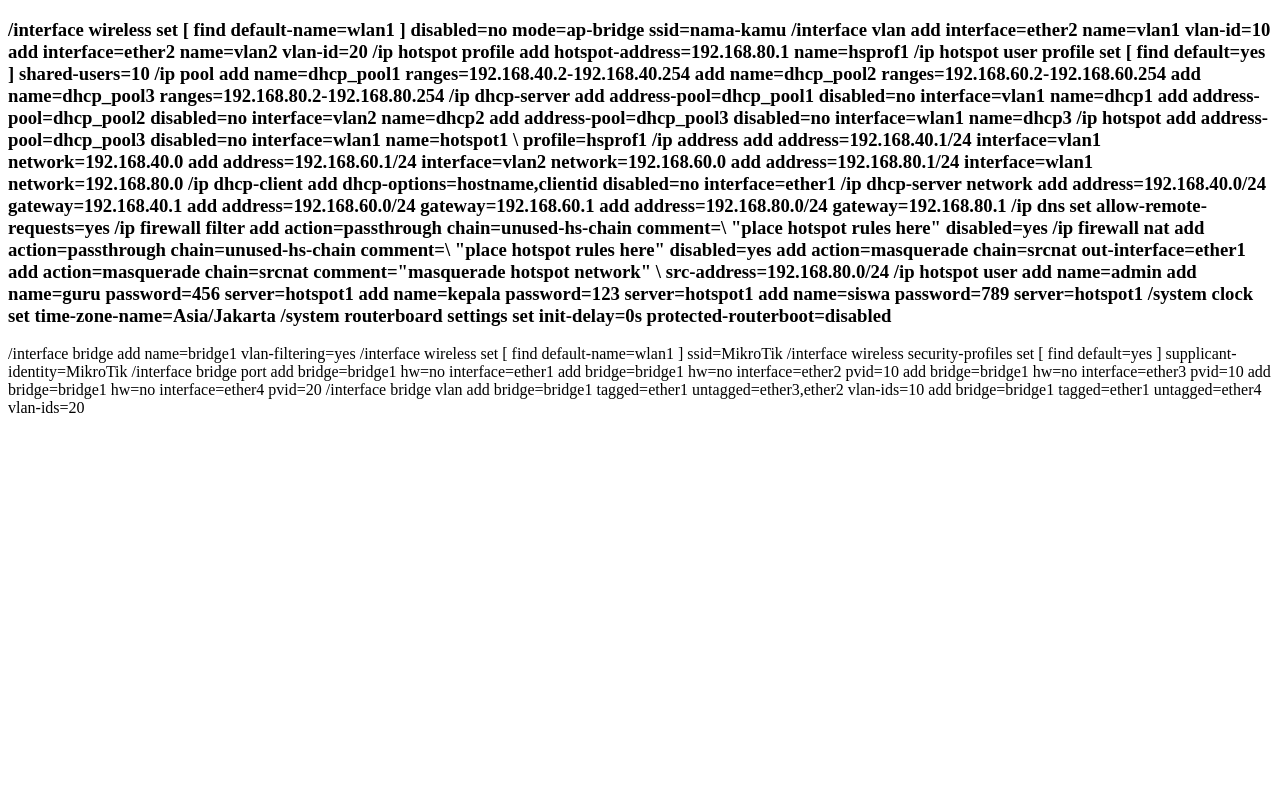
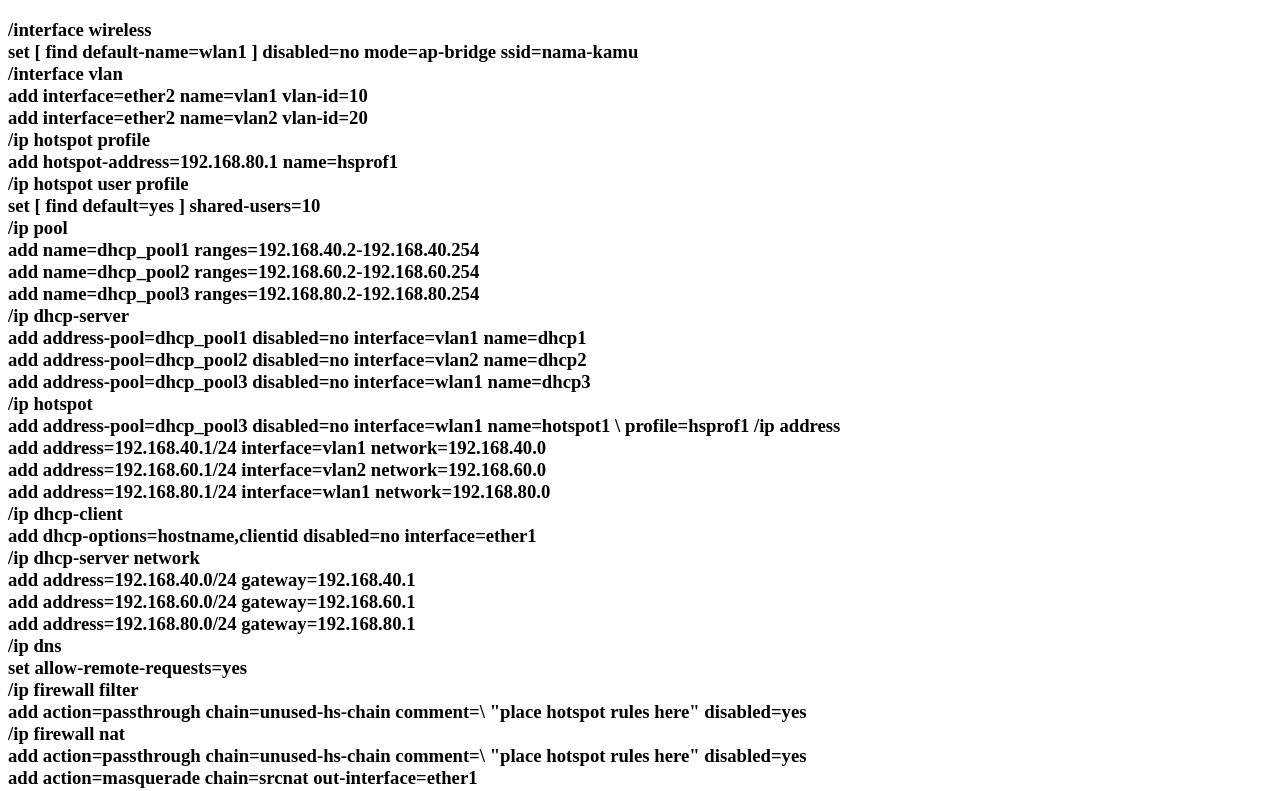
Before and after one commit to riririd3/m, a plain HTML site: page index.html in a window 1280 px wide. Shown: the top 791 px of the page. Drawn offline with Linux system fonts and the light colour scheme.

Commit message:
Update index.html

```diff
--- a/index.html
+++ b/index.html
@@ -2,71 +2,71 @@
 <html>
 <body>
 
-<h3>/interface wireless
-set [ find default-name=wlan1 ] disabled=no mode=ap-bridge ssid=nama-kamu
-/interface vlan
-add interface=ether2 name=vlan1 vlan-id=10
-add interface=ether2 name=vlan2 vlan-id=20
-/ip hotspot profile
-add hotspot-address=192.168.80.1 name=hsprof1
-/ip hotspot user profile
-set [ find default=yes ] shared-users=10
-/ip pool
-add name=dhcp_pool1 ranges=192.168.40.2-192.168.40.254
-add name=dhcp_pool2 ranges=192.168.60.2-192.168.60.254
-add name=dhcp_pool3 ranges=192.168.80.2-192.168.80.254
-/ip dhcp-server
-add address-pool=dhcp_pool1 disabled=no interface=vlan1 name=dhcp1
-add address-pool=dhcp_pool2 disabled=no interface=vlan2 name=dhcp2
-add address-pool=dhcp_pool3 disabled=no interface=wlan1 name=dhcp3
-/ip hotspot
+<h3>/interface wireless<br>
+set [ find default-name=wlan1 ] disabled=no mode=ap-bridge ssid=nama-kamu<br>
+/interface vlan<br>
+add interface=ether2 name=vlan1 vlan-id=10<br>
+add interface=ether2 name=vlan2 vlan-id=20<br>
+/ip hotspot profile<br>
+add hotspot-address=192.168.80.1 name=hsprof1<br>
+/ip hotspot user profile<br>
+set [ find default=yes ] shared-users=10<br>
+/ip pool<br>
+add name=dhcp_pool1 ranges=192.168.40.2-192.168.40.254<br>
+add name=dhcp_pool2 ranges=192.168.60.2-192.168.60.254<br>
+add name=dhcp_pool3 ranges=192.168.80.2-192.168.80.254<br>
+/ip dhcp-server<br>
+add address-pool=dhcp_pool1 disabled=no interface=vlan1 name=dhcp1<br>
+add address-pool=dhcp_pool2 disabled=no interface=vlan2 name=dhcp2<br>
+add address-pool=dhcp_pool3 disabled=no interface=wlan1 name=dhcp3<br>
+/ip hotspot<br>
 add address-pool=dhcp_pool3 disabled=no interface=wlan1 name=hotspot1 \
     profile=hsprof1
-/ip address
-add address=192.168.40.1/24 interface=vlan1 network=192.168.40.0
-add address=192.168.60.1/24 interface=vlan2 network=192.168.60.0
-add address=192.168.80.1/24 interface=wlan1 network=192.168.80.0
-/ip dhcp-client
-add dhcp-options=hostname,clientid disabled=no interface=ether1
-/ip dhcp-server network
-add address=192.168.40.0/24 gateway=192.168.40.1
-add address=192.168.60.0/24 gateway=192.168.60.1
-add address=192.168.80.0/24 gateway=192.168.80.1
-/ip dns
-set allow-remote-requests=yes
-/ip firewall filter
+/ip address<br>
+add address=192.168.40.1/24 interface=vlan1 network=192.168.40.0<br>
+add address=192.168.60.1/24 interface=vlan2 network=192.168.60.0<br>
+add address=192.168.80.1/24 interface=wlan1 network=192.168.80.0<br>
+/ip dhcp-client<br>
+add dhcp-options=hostname,clientid disabled=no interface=ether1<br>
+/ip dhcp-server network<br>
+add address=192.168.40.0/24 gateway=192.168.40.1<br>
+add address=192.168.60.0/24 gateway=192.168.60.1<br>
+add address=192.168.80.0/24 gateway=192.168.80.1<br>
+/ip dns<br>
+set allow-remote-requests=yes<br>
+/ip firewall filter<br>
 add action=passthrough chain=unused-hs-chain comment=\
-    "place hotspot rules here" disabled=yes
-/ip firewall nat
+    "place hotspot rules here" disabled=yes<br>
+/ip firewall nat<br>
 add action=passthrough chain=unused-hs-chain comment=\
-    "place hotspot rules here" disabled=yes
-add action=masquerade chain=srcnat out-interface=ether1
+    "place hotspot rules here" disabled=yes<br>
+add action=masquerade chain=srcnat out-interface=ether1<br>
 add action=masquerade chain=srcnat comment="masquerade hotspot network" \
-    src-address=192.168.80.0/24
-/ip hotspot user
-add name=admin
-add name=guru password=456 server=hotspot1
-add name=kepala password=123 server=hotspot1
-add name=siswa password=789 server=hotspot1
-/system clock
-set time-zone-name=Asia/Jakarta
-/system routerboard settings
+    src-address=192.168.80.0/24<br>
+/ip hotspot user<br>
+add name=admin<br>
+add name=guru password=456 server=hotspot1<br>
+add name=kepala password=123 server=hotspot1<br>
+add name=siswa password=789 server=hotspot1<br>
+/system clock<br>
+set time-zone-name=Asia/Jakarta<br>
+/system routerboard settings<br>
 set init-delay=0s protected-routerboot=disabled
-</h3>
-<p>/interface bridge
-add name=bridge1 vlan-filtering=yes
-/interface wireless
-set [ find default-name=wlan1 ] ssid=MikroTik
-/interface wireless security-profiles
-set [ find default=yes ] supplicant-identity=MikroTik
-/interface bridge port
-add bridge=bridge1 hw=no interface=ether1
-add bridge=bridge1 hw=no interface=ether2 pvid=10
-add bridge=bridge1 hw=no interface=ether3 pvid=10
-add bridge=bridge1 hw=no interface=ether4 pvid=20
-/interface bridge vlan
-add bridge=bridge1 tagged=ether1 untagged=ether3,ether2 vlan-ids=10
-add bridge=bridge1 tagged=ether1 untagged=ether4 vlan-ids=20
+</h3><br>
+<p>/interface bridge<br>
+add name=bridge1 vlan-filtering=yes<br>
+/interface wireless<br>
+set [ find default-name=wlan1 ] ssid=MikroTik<br>
+/interface wireless security-profiles<br>
+set [ find default=yes ] supplicant-identity=MikroTik<br>
+/interface bridge port<br>
+add bridge=bridge1 hw=no interface=ether1<br>
+add bridge=bridge1 hw=no interface=ether2 pvid=10<br>
+add bridge=bridge1 hw=no interface=ether3 pvid=10<br>
+add bridge=bridge1 hw=no interface=ether4 pvid=20<br>
+/interface bridge vlan<br>
+add bridge=bridge1 tagged=ether1 untagged=ether3,ether2 vlan-ids=10<br>
+add bridge=bridge1 tagged=ether1 untagged=ether4 vlan-ids=20<br>
 </p>
 
 </body>
```
